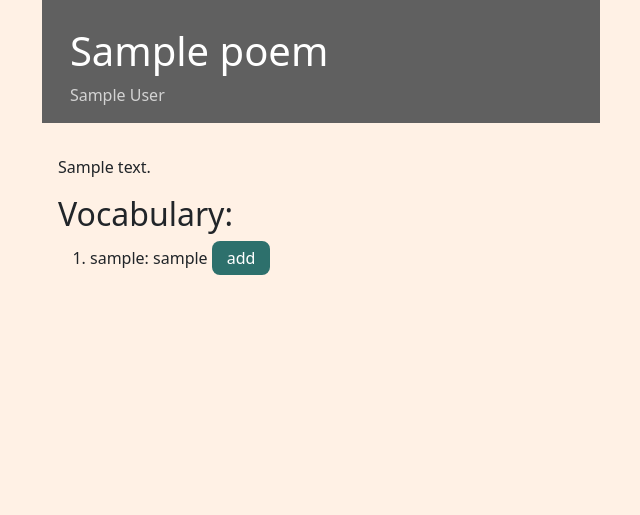
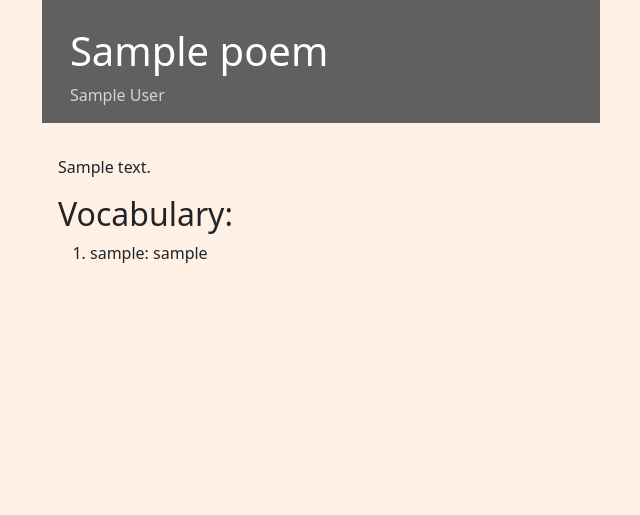
Before and after one commit to kkumyk/kabardian-poetry-collection, a Django app: page /poems/1/ in a window 1280 px wide. Shown: the part 130-645 px from the top of the page, without its empty margins (40-680 px from the left). Run offline with Django 5.2, Linux system fonts and the light colour scheme; tables that the repository leaves empty hold one stand-in row (values such as "Sample post").

Commit message:
add if block to prevent add button from showing up for non logged in users

```diff
--- a/kabardian-poetry-project/poems/templates/poems/poem_detail.html
+++ b/kabardian-poetry-project/poems/templates/poems/poem_detail.html
@@ -26,7 +26,12 @@
                             <ol class="word-list">
                                 {% for word in words %}
                                 <li>
-                                    {{word.word|lower}}: {{word.eng_transl|lower}} <button type="submit" id="{{ word.id }}" class="word-button">add</button>
+                                    {{word.word|lower}}: {{word.eng_transl|lower}}
+
+                                    {% if user.is_authenticated %}
+                                    <button type="submit" id="{{ word.id }}" class="word-button">add</button>
+                                    {% endif %}
+
                                 </li>
                                 {% endfor %}
                             </ol>
```
